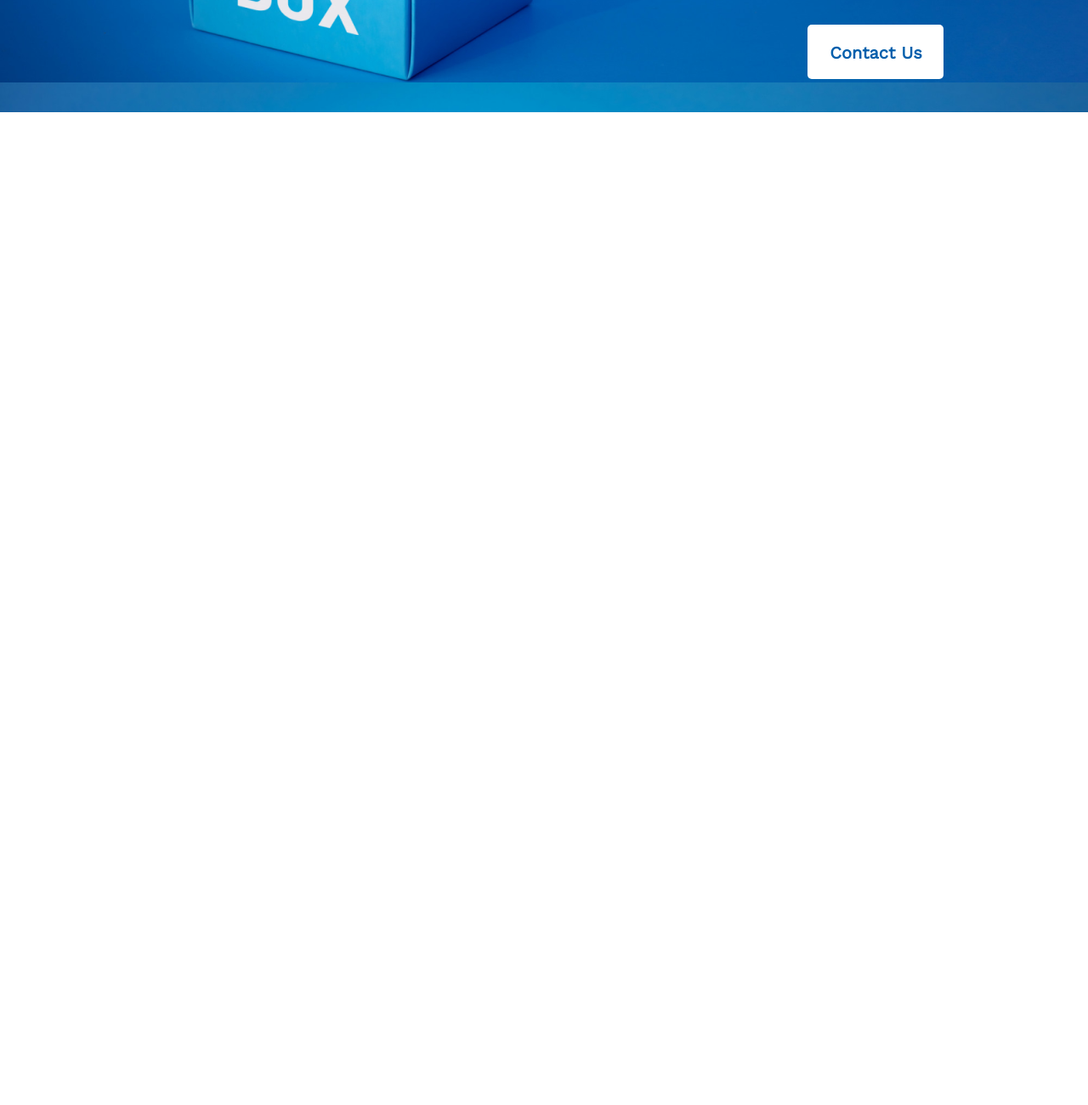
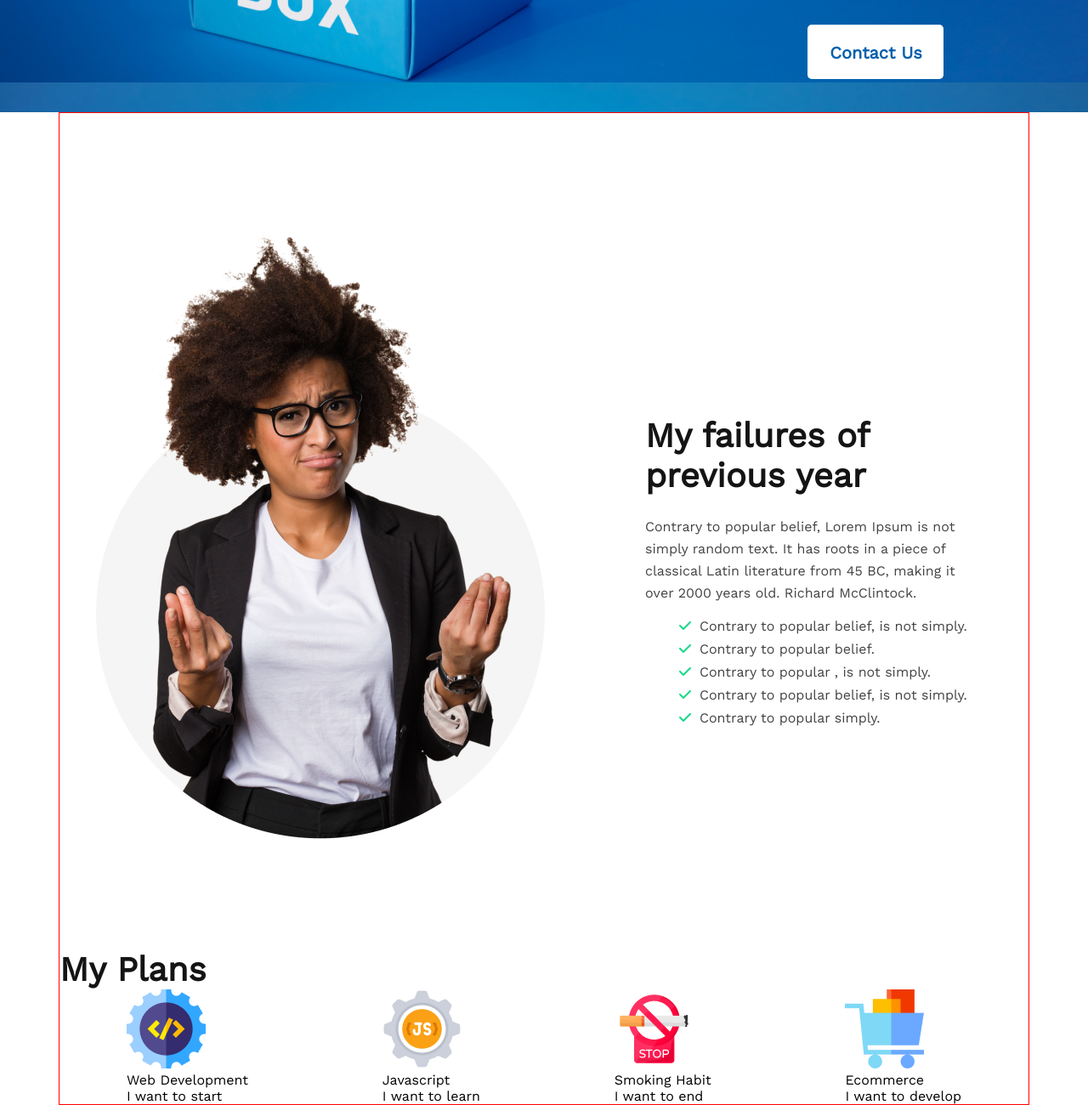
Before and after one commit to mdshahed1/new-year-new-me, a plain HTML site: page index.html in a window 1280 px wide. Shown: the part 549-1849 px from the top of the page at 85% size. Before the commit the page ends 800 px from the top, so only its background shows below. Drawn offline with nearby package versions, Linux system fonts and the light colour scheme.

Commit message:
my failure section committed

```diff
--- a/index.html
+++ b/index.html
@@ -12,6 +12,7 @@
     <link rel="preconnect" href="https://fonts.googleapis.com">
     <link rel="preconnect" href="https://fonts.gstatic.com" crossorigin>
     <link href="https://fonts.googleapis.com/css2?family=Inter&display=swap" rel="stylesheet">
+    <script src="https://kit.fontawesome.com/b22075a9ff.js" crossorigin="anonymous"></script>
 </head>
 <body>
     <!-- header section -->
@@ -21,7 +22,48 @@
         <button class="btn-primary">Contact Us</button>
     </header>
     <main>
+        <!-- my failure section -->
+        <section class="my-failure">
+            <img src="images/person.png" alt="person image">
+            <div class="my-failure-info">
+                <h3 class="section-title">My failures of previous year</h3>
+                <p class="section-description">Contrary to popular belief, Lorem Ipsum is not simply random text. It has roots in a piece of classical Latin literature from 45 BC, making it over 2000 years old. Richard McClintock.</p>
+                <ul>
+                    <li><i class="fa-solid fa-check"></i>Contrary to popular belief, is not simply.</li>
+                    <li><i class="fa-solid fa-check"></i>Contrary to popular belief.</li>
+                    <li><i class="fa-solid fa-check"></i>Contrary to popular , is not simply.</li>
+                    <li><i class="fa-solid fa-check"></i>Contrary to popular belief, is not simply.</li>
+                    <li><i class="fa-solid fa-check"></i>Contrary to popular simply.</li>
+                </ul>
+            </div>
+        </section>
+        <!-- plan section -->
+        <section class="plan">
+            <h3 class="section-title">My Plans</h3>
+            <div class="plan-info-container">
+                <div class="plan-info">
+                    <img src="images/icons/web.png" alt="">
+                    <p class="info-title">Web Development</p>
+                    <p class="info-description">I want to start</p>
+                </div>
+                <div class="plan-info">
+                    <img src="images/icons/js.png" alt="">
+                    <p class="info-title">Javascript</p>
+                    <p class="info-description">I want to learn</p>
+                </div>
+                <div class="plan-info">
+                    <img src="images/icons/smoke.png" alt="">
+                    <p class="info-title">Smoking Habit</p>
+                    <p class="info-description">I want to end</p>
+                </div>
+                <div class="plan-info">
+                    <img src="images/icons/ecom.png" alt="">
+                    <p class="info-title">Ecommerce</p>
+                    <p class="info-description">I want to develop</p>
+                </div>
+            </div>
 
+        </section>
     </main>
     <footer>
 
--- a/styles/style.css
+++ b/styles/style.css
@@ -5,6 +5,7 @@
 }
 
 /* header section styles */
+
 .header{
     background-image: url(../images/banner/banner3.png);
     background-size: contain;
@@ -28,7 +29,6 @@
     margin-left: 680px;
 }
 .btn-primary{
-
     height: 64px;
     width: 160px;
     color: #005FAC;
@@ -39,3 +39,49 @@
     border-radius: 5px;
     background-color: #FFFFFF;
 }
+
+/* main section */
+
+main{
+    width: 1140px;
+    border: 1px solid red;
+}
+
+/* my failure section styles */
+
+.my-failure{
+    display: flex;
+    gap: 100px;
+    align-items: center;
+    padding: 130px 50px 130px 20px;
+}
+.section-title{
+    font-weight: 700;
+font-size: 40px;
+line-height: 47px;
+color: #151414;
+}
+.my-failure .section-description{
+    margin-top: 24px;
+    margin-bottom: 16px;
+    line-height: 26px;
+    color: #444343;
+}
+li{
+    list-style: none;
+    margin-bottom: 8px;
+    color: #444343;
+}
+.fa-check{
+    color: #16D887;
+    margin-right: 10px;
+}
+.my-failure-info{
+    padding-top: 100px;
+}
+
+/* plan section styles */
+
+.plan-info-container{
+    display: flex;
+}
```
